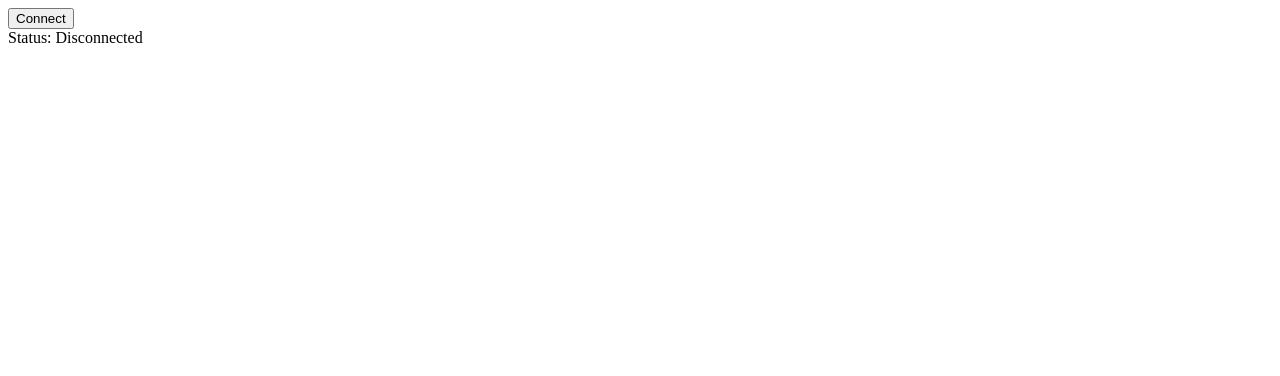
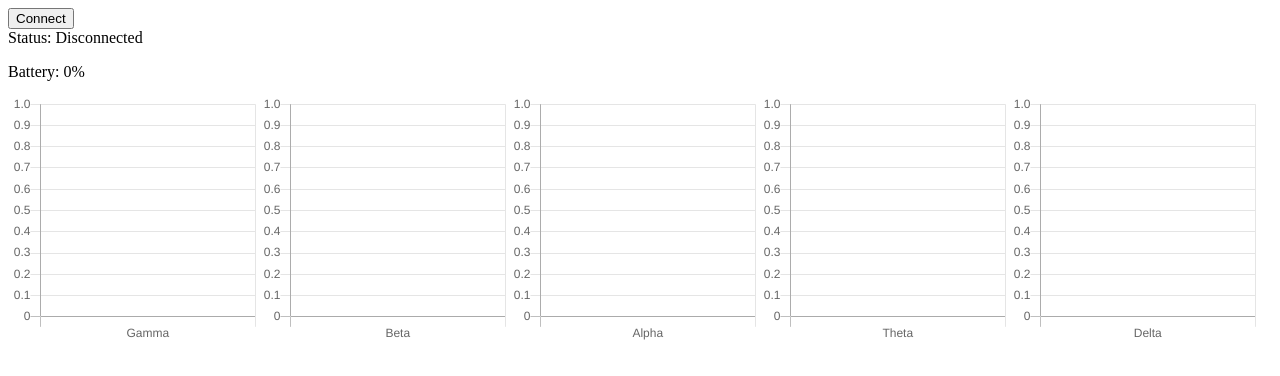
Before and after one commit to rit-sse/proj-BCI, a React (Create React App) app: page / in a window 1280 px wide. Shown: the top 376 px of the page. Built offline with nearby package versions, Linux system fonts and the light colour scheme.

Commit message:
Add in visualization using chartjs

```diff
--- a/package.json
+++ b/package.json
@@ -4,8 +4,11 @@
   "private": true,
   "dependencies": {
     "@neurosity/pipes": "3.2.3",
+    "chart.js": "2.8.0",
+    "chartjs-plugin-datalabels": "0.6.0",
     "muse-js": "3.1.0",
     "react": "^16.8.6",
+    "react-chartjs-2": "2.7.6",
     "react-dom": "^16.8.6",
     "react-redux": "6.0.1",
     "react-scripts": "2.1.8",
--- a/src/App.js
+++ b/src/App.js
@@ -1,10 +1,12 @@
 import React, { Component } from 'react';
 import { zipSamples, MuseClient } from 'muse-js';
 import { powerByBand, epoch, fft } from '@neurosity/pipes';
+import Visualization from './Visualization';
 
 class App extends Component {
   state = {
     status: false,
+    telemetry: {},
     data: {}
   };
 
@@ -12,14 +14,14 @@ class App extends Component {
     try {
       const client = new MuseClient();
 
-      client.connectionStatus.subscribe(status => {
-        this.setState({ status });
-        console.log(status ? 'Connected!' : 'Disconnected');
-      });
+      client.enableAux = false;
+
+      client.connectionStatus.subscribe(status => this.setState({ status }));
 
       await client.connect();
       await client.start();
 
+      client.telemetryData.subscribe(telemetry => this.setState({ telemetry }));
       zipSamples(client.eegReadings)
         .pipe(
           epoch({ duration: 1024, interval: 100, samplingRate: 256 }),
@@ -34,9 +36,21 @@ class App extends Component {
     }
   };
 
+  getAverageGamma = _ => {
+    const { data } = this.state;
+
+    if (data.gamma) {
+      return data.gamma.reduce((sum, x) => sum + x) / data.gamma.length;
+    }
+
+    return 0;
+  };
+
   render() {
-    const { status } = this.state;
+    const { status, telemetry, data } = this.state;
+
     const statusText = status ? 'Connected' : 'Disconnected';
+    const batteryLevel = telemetry.batteryLevel || 0;
 
     return (
       <div>
@@ -44,6 +58,34 @@ class App extends Component {
           Connect
         </button>
         <div>Status: {statusText}</div>
+        <p>Battery: {batteryLevel}%</p>
+        <div style={{ display: 'flex' }}>
+          <Visualization
+            data={data.gamma}
+            labels={['Gamma']}
+            backgroundColor="#BDD6EA"
+          />
+          <Visualization
+            data={data.beta}
+            labels={['Beta']}
+            backgroundColor="#B4C493"
+          />
+          <Visualization
+            data={data.alpha}
+            labels={['Alpha']}
+            backgroundColor="#F1C387"
+          />
+          <Visualization
+            data={data.theta}
+            labels={['Theta']}
+            backgroundColor="#EFB180"
+          />
+          <Visualization
+            data={data.delta}
+            labels={['Delta']}
+            backgroundColor="#E19271"
+          />
+        </div>
       </div>
     );
   }
--- /dev/null
+++ b/src/Visualization.js
@@ -0,0 +1,50 @@
+import React from 'react';
+import { Bar } from 'react-chartjs-2';
+import 'chartjs-plugin-datalabels';
+
+const chartSize = {
+  width: 250,
+  height: 250
+};
+
+const chartOptions = {
+  responsive: false,
+  tooltips: { enabled: false },
+  legend: { display: false },
+  plugins: {
+    datalabels: {
+      display: true,
+      color: 'white'
+    }
+  }
+};
+
+function Visualization(props) {
+  return (
+    <React.Fragment>
+      <Bar
+        data={{
+          labels: props.labels,
+          datasets: [
+            {
+              backgroundColor: props.backgroundColor || 'rgba(0,220,0,0.4)',
+              fillColor: 'rgba(220,220,220,0.2)',
+              strokeColor: 'rgba(220,220,220,1)',
+              pointColor: 'rgba(220,220,220,1)',
+              pointStrokeColor: '#fff',
+              pointHighlightFill: '#fff',
+              pointHighlightStroke: 'rgba(220,220,220,1)',
+              data: props.data
+            }
+          ]
+        }}
+        options={{
+          ...chartOptions
+        }}
+        {...chartSize}
+      />
+    </React.Fragment>
+  );
+}
+
+export default Visualization;
```
Also changed, not shown: 1 other file (tests, documents, lock files or other folders).
